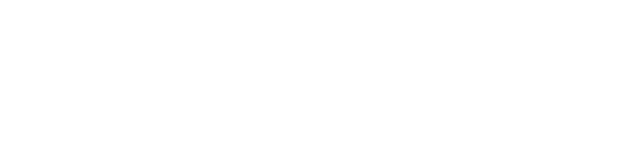
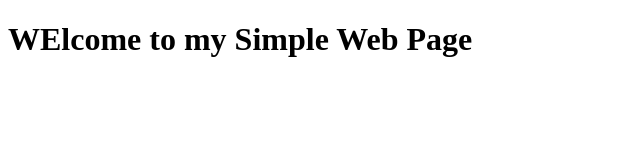
Before and after one commit to Zygarde22/simple-web-page, a plain HTML site: page index.html in a window 1280 px wide. Shown: the whole page, without its empty margins (0-640 px from the left). Drawn offline with Linux system fonts and the light colour scheme.

Commit message:
added paragraog

```diff
--- a/index.html
+++ b/index.html
@@ -9,6 +9,7 @@
     <title>Simple Web Page</title>
   </head>
   <body>
-    <p>
+    <h1>WElcome to my Simple Web Page</h1>
+    <p></p>
   </body>
 </html>
```
